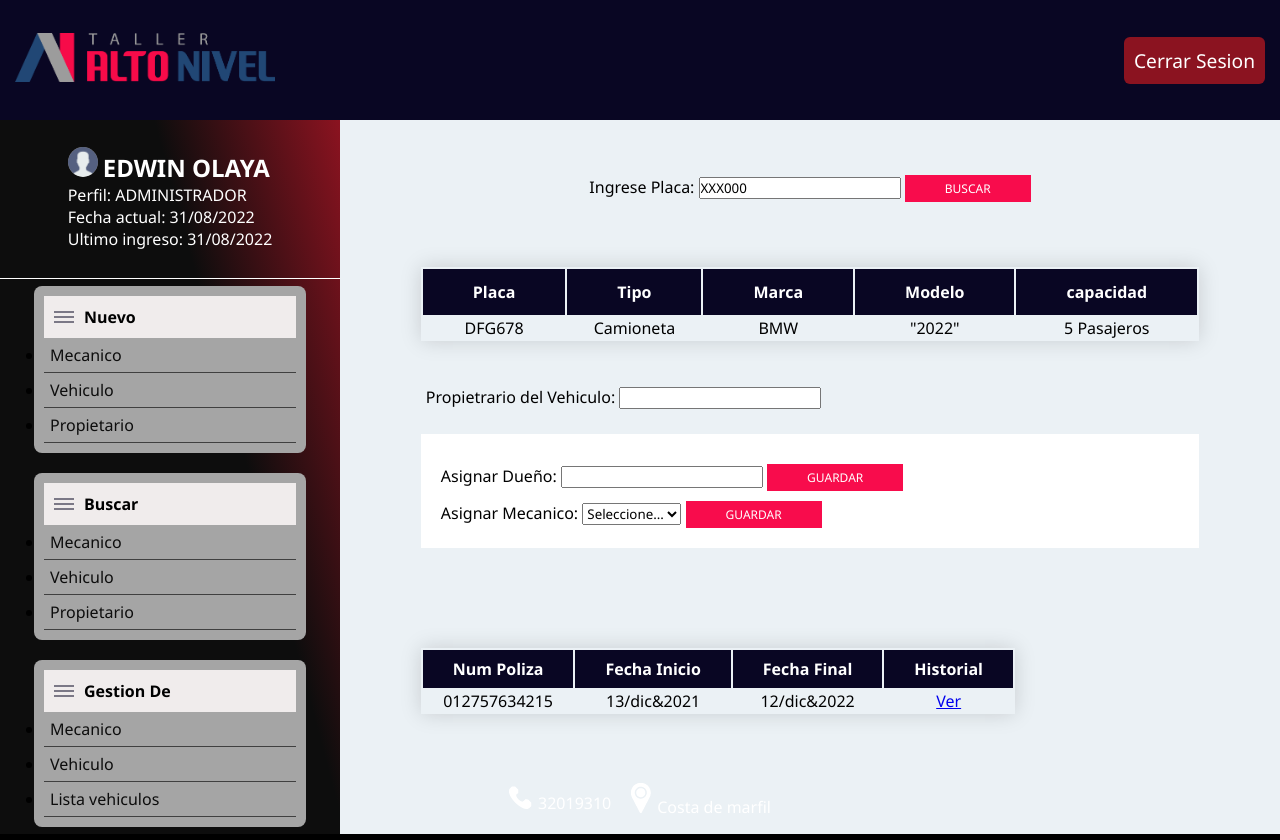
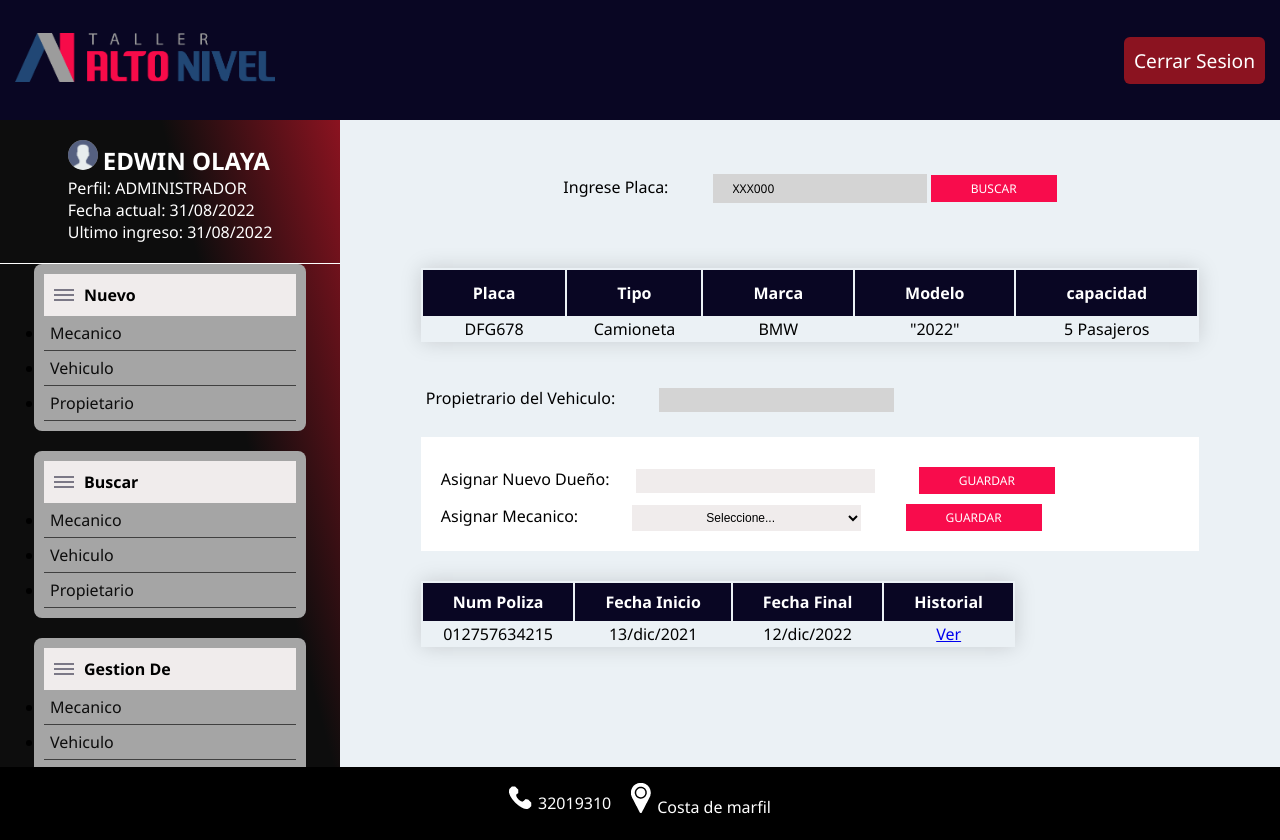
Before and after one commit to sedangroup/taller-confiable, an ASP.NET Core app: page /Auxiliar/EditarVehiculo in a window 1280 px wide. Run offline with ASP.NET Core 8, Linux system fonts and the light colour scheme.

Commit message:
vista Editar Terminada

```diff
--- a/proyecto-taller-alto-nivel/proyecto-taller-alto-nivel/Views/Auxiliar/EditarVehiculo.cshtml
+++ b/proyecto-taller-alto-nivel/proyecto-taller-alto-nivel/Views/Auxiliar/EditarVehiculo.cshtml
@@ -5,15 +5,15 @@
 
 <div class="containerEditar">
 
-    <div class="ContainerDatos">
+    <div class="ContainerDatosVehiculo">
 
         <form class="formEditarVehiculo">
 
             <div class="containerBuscarPlaca">
                 <label for="License">
                     Ingrese Placa:
-                    <input type="text" id="License" name="License" class="cajaTextoPlaca" value="XXX000">
-                    <input type="button" value="BUSCAR" class="botonBuscar">
+                    <input type="text" id="License" name="License" class="containerInputsBuscarPlaca" value="XXX000">
+                    <input type="button" value="BUSCAR" class="btnBuscarPlaca">
                 </label>
             </div>
 
@@ -45,7 +45,7 @@
                 <div class="containerPropietario">
                     <label for="License">
                         Propietrario del Vehiculo:
-                        <input type="text" id="Id_Owner" name="Owner" class="cajaTextoProp">
+                        <input type="text" id="Id_Owner" name="Owner" class="containerInputsProp">
                     </label>
                 </div>
             </div>
@@ -53,20 +53,20 @@
             <div class="ContainerAsignacionesVehiculo">
                 <div class="containerAsignacion">
                     <label for="Owner">
-                        Asignar Dueño:
-                        <input type="text" id="Owner" name="Owner" class="cajaTextoOwner">
-                        <input type="button" value="GUARDAR" class="botonGuardar">
+                        Asignar Nuevo Dueño:
+                        <input type="text" id="Owner" name="Owner" class="containerInputsOwner">
+                        <input type="button" value="GUARDAR" class="btnGuardarAsignacion">
                     </label>
                     <label for="Mechanic">
                         Asignar Mecanico:
-                        <select class="cajaTextoSelect">
+                        <select class="containerInputsSelect">
                             <option>Seleccione...</option>
                             <option>Mecanico 1</option>
                             <option>Mecanico 2</option>
                             <option>Mecanico 3</option>
                             <option>Mecanico 4</option>
                         </select>
-                        <input type="button" value="GUARDAR" class="botonGuardar">
+                        <input type="button" value="GUARDAR" class="btnGuardarAsignacion">
                     </label>
                 </div>
             </div>
@@ -85,8 +85,8 @@
                     <tbody>
                         <tr>
                             <td>012757634215</td>
-                            <td>13/dic&2021</td>
-                            <td>12/dic&2022</td>
+                            <td>13/dic/2021</td>
+                            <td>12/dic/2022</td>
                             <td class="nav"><a href="#">Ver</a></td>
                             </tr>
                     </tbody>
--- a/proyecto-taller-alto-nivel/proyecto-taller-alto-nivel/wwwroot/css/auxiliar/EditarVehiculo.css
+++ b/proyecto-taller-alto-nivel/proyecto-taller-alto-nivel/wwwroot/css/auxiliar/EditarVehiculo.css
@@ -2,41 +2,23 @@
     height: 100%;
     display: flex;
     justify-content: center;
+    align-items: center;
     box-sizing: border-box;
     padding: 5px;
     margin-top: 20px;
 }
 
-.containerAsignacion {
-    height: 100%;
-    display: flex;
-    flex-direction: column;
-    background: white;
-    box-sizing: border-box;
-    padding: 5px;
+.containerInputsBuscarPlaca {
+    font-family: inherit;
+    padding: 6px 20px;
+    font-size: 12px;
+    font-weight: 400;
+    background: #d4d4d4;
+    border: none;
+    margin-left: 40px;
 }
 
-.containerPropietario {
-    height: 100%;
-    display: flex;
-    flex-direction: column;
-    box-sizing: border-box;
-    padding: 5px;
-    margin-top: 40px;
-    margin-left: 0px;
-}
-
-.containerAsignacion {
-    height: 100%;
-    display: flex;
-    flex-direction: column;
-    background: white;
-    box-sizing: border-box;
-    padding: 20px;
-    margin-top: 20px;
-}
-
-.botonBuscar {
+.btnBuscarPlaca {
     background-color: #f80c4c;
     border: none;
     color: white;
@@ -46,43 +28,11 @@
     display: inline-block;
     font-size: 12px;
     margin-top: 10px;
-}
-
-.botonGuardar {
-    background-color: #f80c4c;
-    border: none;
-    color: white;
-    padding: 5px 40px;
-    text-align: center;
-    text-decoration: none;
-    display: inline-block;
-    font-size: 12px;
-    margin-top: 10px;
-}
-
-.cajaTexto {
-    font-family: sans-serif;
-    padding: 5px 40px;
-    font-size: 12px;
-    font-weight: 400;
-    background: #ebf0f4;
-    border: 0px;
-    margin-right: 40px;
-}
-
-.cajaTexto2 {
-    font-family: sans-serif;
-    padding: 5px 40px;
-    font-size: 12px;
-    font-weight: 400;
-    background: #A5A5A5;
-    border: 0px;
-    margin-left: 50px;
+    min-width: 40px;
 }
 
 .tablaVehiculo {
     border-collapse: separate;
-
     margin-top: 60px;
     font-size: 1em;
     font-family: sans-serif;
@@ -112,6 +62,70 @@
             background-color: #f3f3f3;
         }
 
+.containerPropietario {
+    height: 100%;
+    display: flex;
+    flex-direction: column;
+    box-sizing: border-box;
+    padding: 5px;
+    margin-top: 40px;
+    margin-left: 0px;
+}
+
+.containerInputsProp {
+    font-family: sans-serif;
+    padding: 5px 40px;
+    font-size: 12px;
+    font-weight: 400;
+    background: #d4d4d4;
+    border: none;
+    margin-left: 40px;
+}
+
+.containerAsignacion {
+    height: 100%;
+    display: flex;
+    flex-direction: column;
+    background: white;
+    box-sizing: border-box;
+    padding: 20px;
+    margin-top: 20px;
+}
+
+.btnGuardarAsignacion {
+    background-color: #f80c4c;
+    border: none;
+    color: white;
+    padding: 5px 40px;
+    text-align: center;
+    text-decoration: none;
+    display: inline-block;
+    font-size: 12px;
+    margin-top: 10px;
+    margin-left: 40px;
+    min-width: 40px;
+}
+
+.containerInputsOwner {
+    font-family: sans-serif;
+    padding: 5px 42px;
+    font-size: 12px;
+    font-weight: 400;
+    background: #f0ecec;
+    border: 0px;
+    margin-left: 22px;
+}
+
+.containerInputsSelect {
+    font-family: sans-serif;
+    padding: 5px 70px;
+    font-size: 12px;
+    font-weight: 400;
+    background: #f0ecec;
+    border: 0px;
+    margin-left: 50px;
+}
+
 .tablaSoat {
     border-collapse: separate;
     margin: 100px 0;
@@ -119,6 +133,7 @@
     font-family: sans-serif;
     min-width: 450px;
     box-shadow: 0 0 20px rgba(0, 0, 0, 0.15);
+    margin-top: 30px;
 }
 
     .tablaSoat thead tr {
```
Also changed, not shown: 1 other file.
